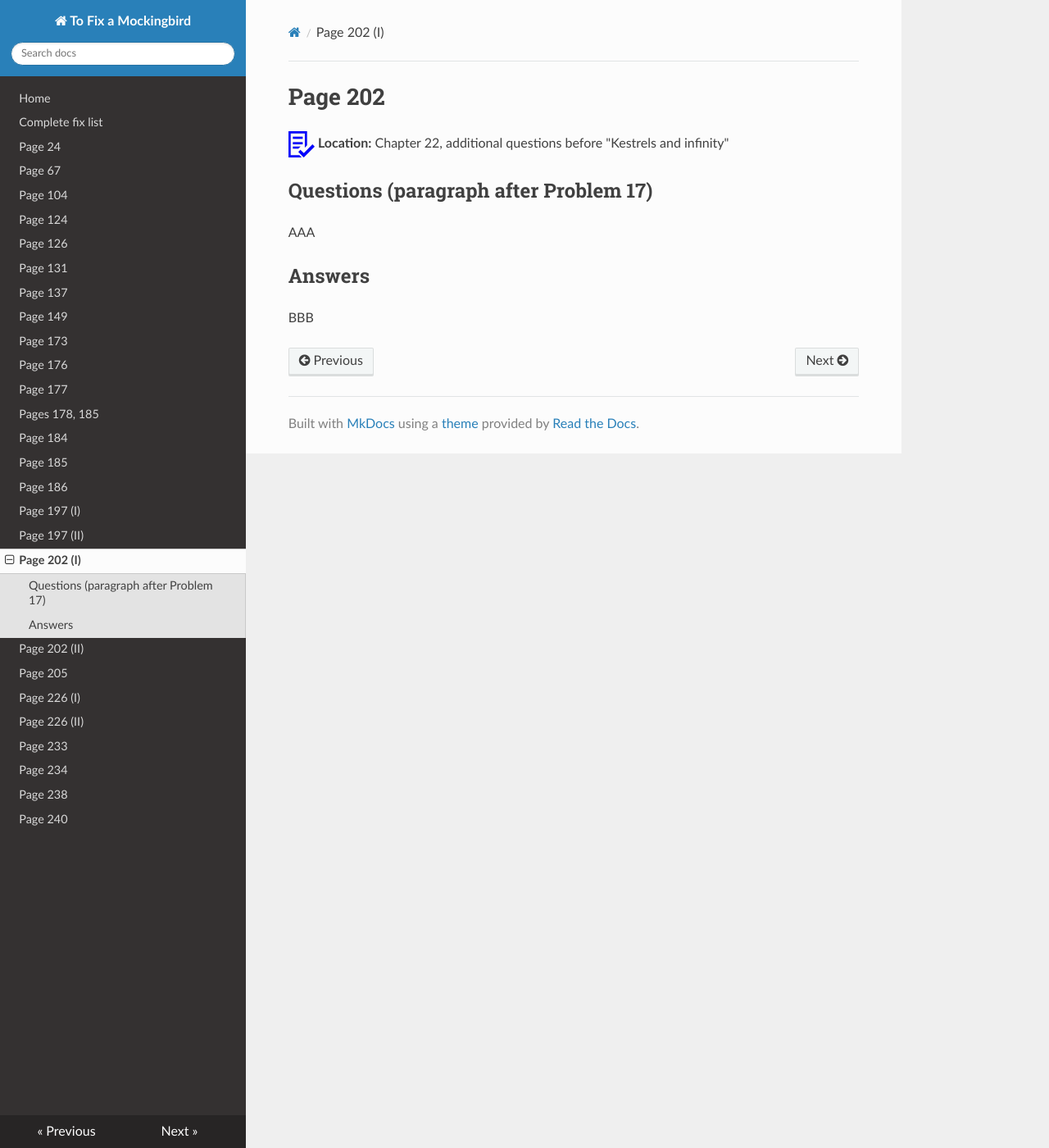
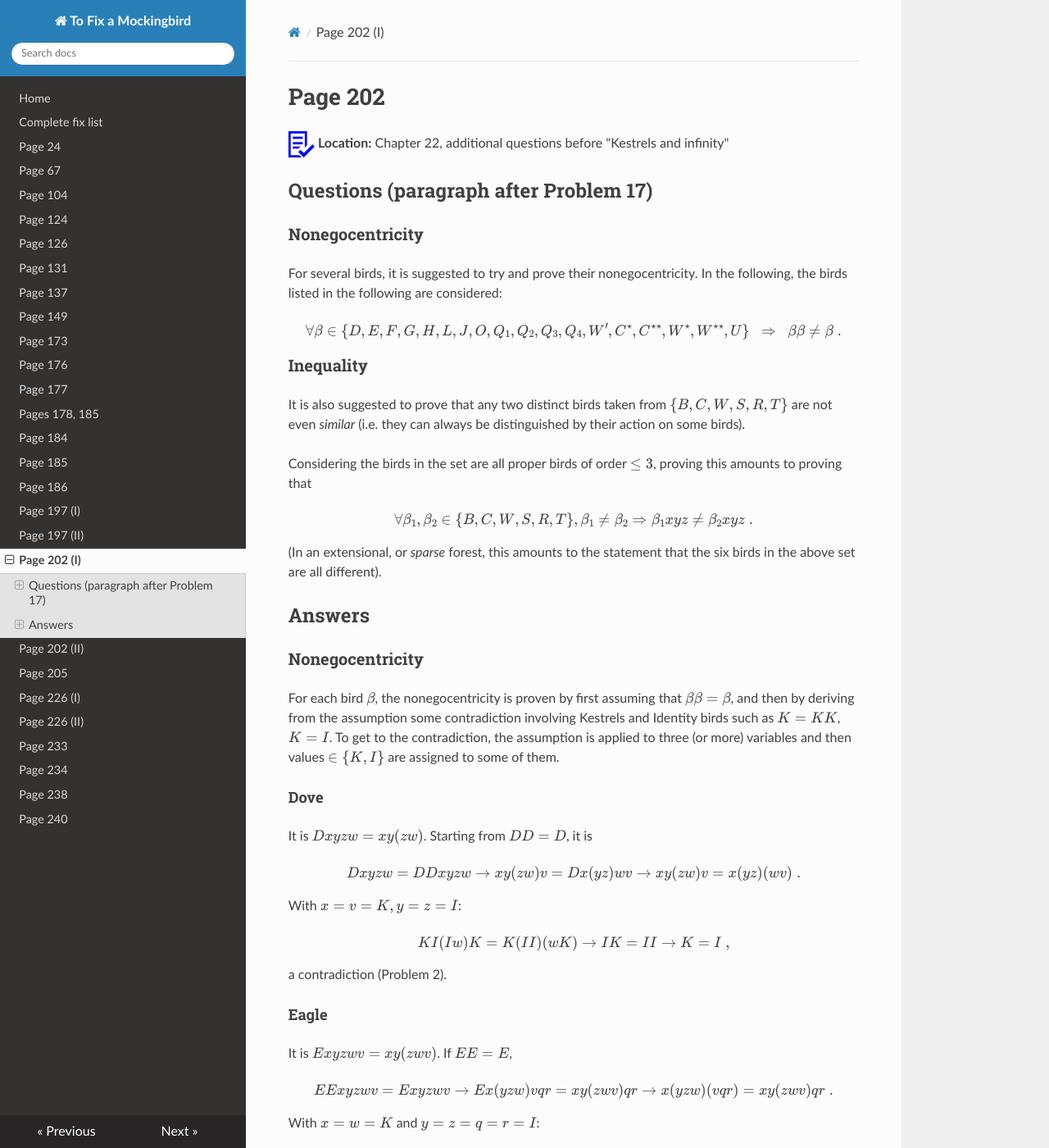
Before and after one commit to hemidactylus/tofixamockingbird, an MkDocs documentation site: the page built from docs/errata/page202a.md, in a window 1280 px wide and 1400 px high. Shown: the whole window at 82% size. Built offline with MkDocs 1.6.1, drawn with Linux system fonts in a browser that asks for light colours; nearby versions of some CDN libraries; formulas are drawn with MathJax 3; old or Windows-style settings are respelled for this version of MkDocs; some of the changed text lies outside the part shown.

```diff
--- a/docs/errata/page202a.md
+++ b/docs/errata/page202a.md
@@ -5,8 +5,190 @@ __Location:__ Chapter 22, additional questions before "Kestrels and infinity"
 
 ## Questions (paragraph after Problem 17)
 
-AAA
+### Nonegocentricity
+
+For several birds, it is suggested to try and prove their nonegocentricity.
+In the following, the birds listed in the following are considered:
+
+$$
+    \forall \beta \in \{ D, E, F, G, H, L, J, O, Q_1, Q_2, Q_3,
+        Q_4, W', C^\star, C^{\star\star}, W^\star, W^{\star\star},
+        U \}~~\Rightarrow~~\beta\beta\neq\beta\;.
+$$
+
+### Inequality
+
+It is also suggested to prove that any two
+distinct birds taken from $\{B,C,W,S,R,T\}$
+are not even _similar_ (i.e. they can always be distinguished
+by their action on some birds).
+
+Considering the birds in the set are all proper birds of order $\leq 3$,
+proving this amounts to proving that
+
+$$
+    \forall \beta_1, \beta_2 \in \{B,C,W,S,R,T\},
+        \beta_1\neq\beta_2 \Rightarrow \beta_1 xyz \neq \beta_2 xyz\;.
+$$
+
+(In an extensional, or _sparse_ forest, this amounts to the statement
+that the six birds in the above set are all different).
 
 ## Answers
 
-BBB
+### Nonegocentricity
+
+For each bird $\beta$, the nonegocentricity is proven by first assuming that $\beta\beta=\beta$,
+and then by deriving from the assumption some contradiction involving Kestrels and Identity birds
+such as $K=KK$, $K=I$. To get to the contradiction, the assumption is applied to three (or more)
+variables and then values $\in \{K,I\}$ are assigned to some of them.
+
+#### Dove
+
+It is $Dxyzw=xy(zw)$. Starting from $DD=D$, it is
+
+$$
+    Dxyzw=DDxyzw \to xy(zw)v=Dx(yz)wv
+        \to xy(zw)v=x(yz)(wv)\;.
+$$
+
+With $x=v=K, y=z=I$:
+
+$$
+    KI(Iw)K=K(II)(wK) \to IK=II \to K=I\;,
+$$
+
+a contradiction (Problem 2).
+
+#### Eagle
+
+It is $Exyzwv=xy(zwv)$. If $EE=E$,
+
+$$
+    EExyzwv=Exyzwv \to Ex(yzw)vqr=xy(zwv)qr
+        \to x(yzw)(vqr)=xy(zwv)qr\;.
+$$
+
+With $x=w=K$ and $y=z=q=r=I$:
+
+$$
+    K(IIK)(vII)=KI(IKv)II
+        \to IIK=III \to K=I\;,
+$$
+
+a contradiction (Problem 2).
+
+#### Finch
+
+It is $Fxyz=zyx$. From $FF=F$,
+
+$$
+    FFxyz=Fxyz \to yxFzwv=zyxwv \to yxvwz=zyxwv\;,
+$$
+
+then setting $x=y=z=I, w=v=K$:
+
+$$
+    IIKKI=IIIKK \to K=KK\;,
+$$
+
+another contradiction (Problem 6).
+
+#### Goldfinch
+
+It is $Gxyzw=xw(yz)$. If $GG=G$,
+
+$$
+    GGxyzw=Gxyzw \to Gz(xy)wq=xw(yz)q
+        \to zq(xyw)=xw(yz)q \;,
+$$
+
+then when $x=z=w=K$ and $q=I$:
+
+$$
+    KI(KyK)=KK(yK)I \to I=KI\;,
+$$
+
+contradicting Problem 1.
+
+#### Hummingbird
+
+It is $Hxyz=xyzy$. Now, $HH=H$ implies
+
+$$
+    HHxyz=Hxyz \to Hxyxz=xyzy \to xyxyz=xyzy\;;
+$$
+
+setting $x=z=K, y=I$ one finds
+
+$$
+    KIKIK=KIKI \to IIK=II \to K=I\;,
+$$
+
+which is against Problem 2.
+
+#### Lark
+
+Since $Lxy=x(yy)$, if one had $LL=L$ it would follow that
+
+$$
+    LLxy=Lxy \to L(xx)y=x(yy) \to xx(yy)=x(yy)\;,
+$$
+
+and then immediately, with $x=K$ and $y=I$,
+
+$$
+    KK(II)=K(II) \to K=KI\;,
+$$
+
+at odds with Problem 6.
+
+#### Jaybird
+
+It is $Jxyzw=xy(xwz)$. From $JJ=J$:
+
+$$
+    \begin{align}
+    JJxyzw= & Jxyzw \to
+        Jx(Jzy)wq=xy(xwz)q \to
+        x(Jzy)(xqw)=xy(xwz)q  \to \\
+    \stackrel{x=K}{\longrightarrow} &
+        K(Jzy)(kqw)=Ky(Kwz)q \to
+        Jzy\alpha\beta=yz\alpha\beta \to
+        zy(z\beta\alpha) = yq\alpha\beta\;;
+    \end{align}
+$$
+
+finally, setting $y=z=K$, $q=\alpha=\beta=I$, one gets
+
+$$
+    KK(KII)=KIII \to K=I\,,
+$$
+
+i.e. a contradiction of Problem 2.
+
+#### Owl
+
+page 82 of my notes!
+
+#### Quixotic bird (Q1)
+
+#### Quizzical bird (Q2)
+
+#### Quirky bird (Q3)
+
+#### Quacky bird (Q4)
+
+#### Converse warbler
+
+#### Cardinal once removed
+
+#### Cardinale twice removed
+
+#### Warbler once removed
+
+#### Warbler twice removed
+
+#### Turing bird
+
+### Inequality
```
Also changed, not shown: docs/errata/page178.md (+1 -3 lines), docs/errata/page186.md (+4 -1 lines).
